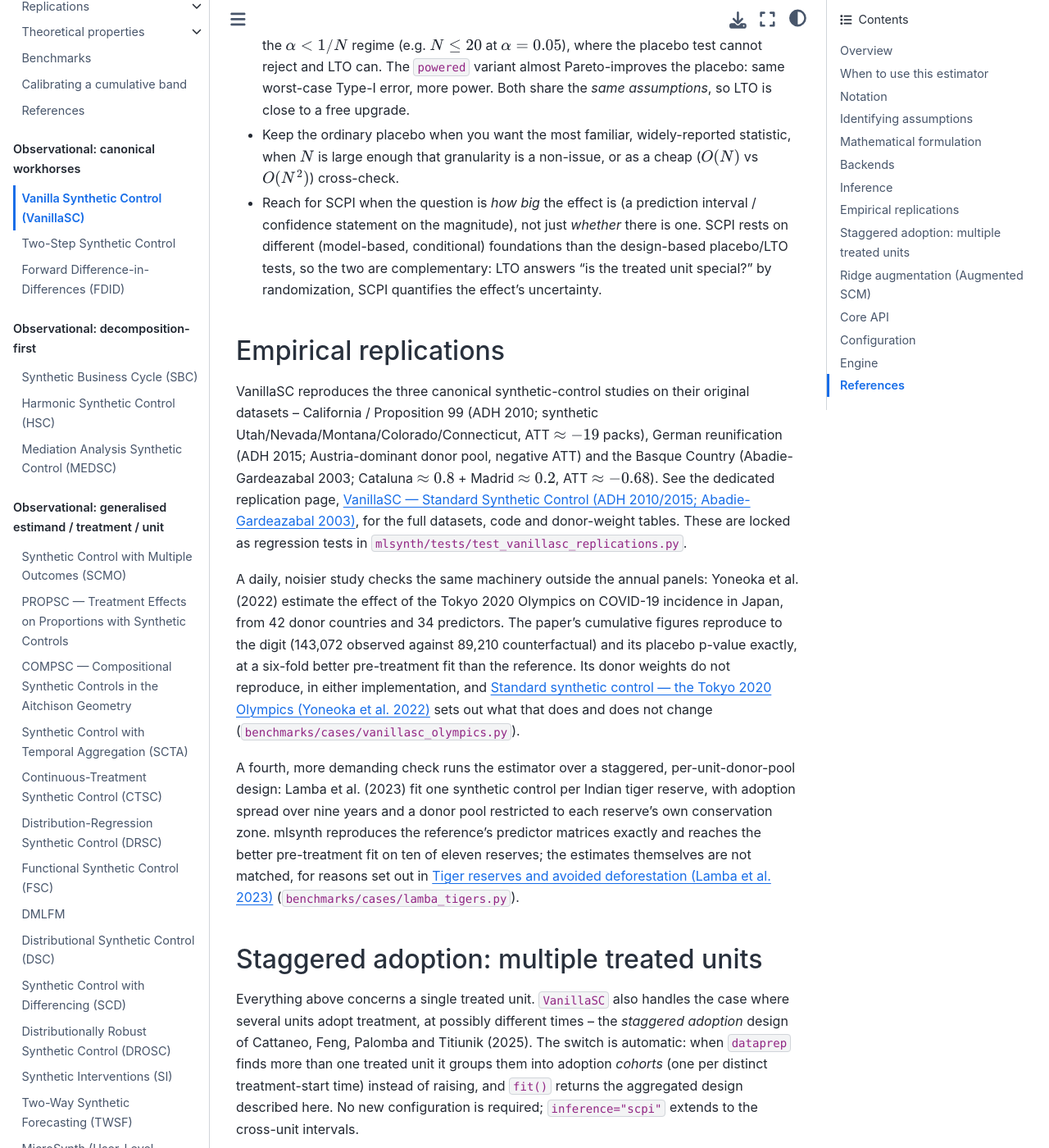
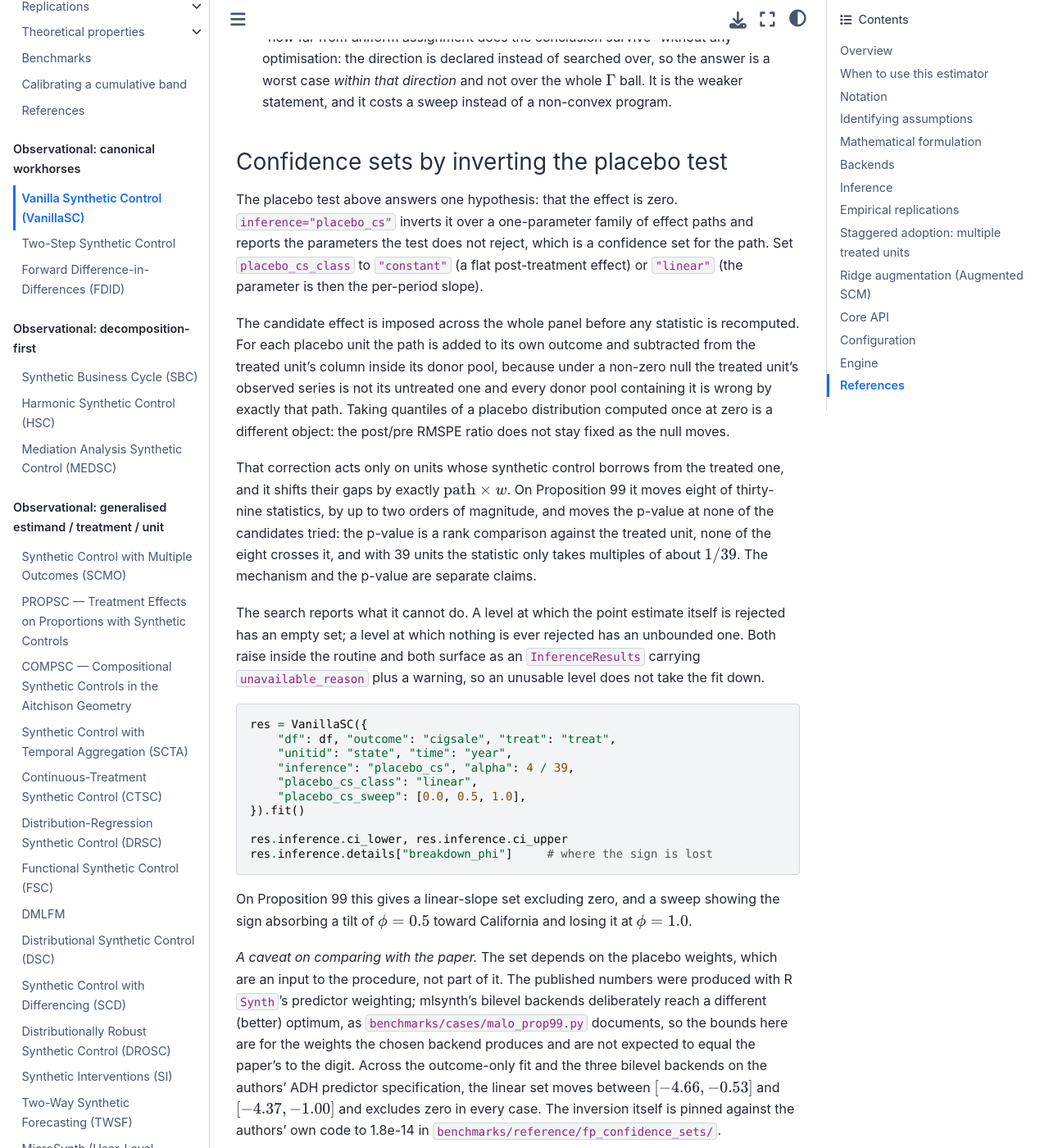
Before and after one commit to jgreathouse9/mlsynth, a Sphinx documentation site: the page built from docs/vanillasc.rst, in a window 1280 px wide and 1400 px high, scrolled down 27085 px. Shown: the whole window at 82% size. Built offline with Sphinx 7.4.7 and the Sphinx Book theme 1.1.4, drawn with Linux system fonts in a browser that asks for light colours; pages that are not in the unit, such as notebooks, are missing from menus; some of the changed text lies outside the part shown.

Commit message:
docs: the placebo-inverted confidence set, and what it cannot be compared to
Replaces the standing "not yet implemented" note on the Rosenbaum Gamma with
what inference="placebo_cs" actually delivers: the same question answered by a
declared direction and a sweep instead of a non-convex program, which is the
weaker statement and says so.

Adds the section for the confidence set itself -- the two effect classes, the
panel-wide imposition of the null and why quantiles of a fixed placebo
distribution are a different object, the discreteness that keeps the p-value
from moving when the imposition does, and the two ways the search reports that
it has no set to give.

The caveat is the part that took the measuring. The set depends on the placebo
weights, which are an input to the procedure. The published numbers came from
Synth's predictor weighting, and no mlsynth backend reproduces it: on the
authors' own ADH specification, malo returns Utah 0.398 and mscmt 0.404 against
ADH's published 0.334, because both deliberately reach the global bilevel
optimum that benchmarks/cases/malo_prop99.py exists to document Synth missing.
CRAN is unreachable from this environment -- four mirrors refused -- so Synth
itself cannot be installed to settle it.

What can be said instead is measured and is in the page: across the
outcome-only fit and all three bilevel backends on the authors' specification,
the linear set moves between [-4.66, -0.53] and [-4.37, -1.00] and excludes
zero in every one. The weights move a lot and the conclusion does not.

build_inputs_adh.py is staged alongside so the specification is reproducible
and a future run with Synth available can close the comparison.

Refs #552

Co-Authored-By: Claude Opus 5 <noreply@anthropic.com>
Claude-Session: https://claude.ai/code/session_01SoqPWPcpAcqUy8PQa5PocM

```diff
--- a/docs/vanillasc.rst
+++ b/docs/vanillasc.rst
@@ -1340,8 +1340,80 @@ assignment assumption is where care is needed.
   :math:`\alpha`. In the paper, Prop 99 tolerates :math:`\Gamma \approx 1.4`
   (robust) while German reunification flips at only :math:`\Gamma \approx 1.1`
   (fragile). The weighted p-value and :math:`\Gamma` search require solving a
-  non-convex (NP-hard) quadratic program and are not yet implemented in
+  non-convex (NP-hard) quadratic program and are not implemented in
   ``VanillaSC``; the uniform-assignment naive/powered p-values are.
+
+  A cheaper form of the same question is available through
+  ``inference="placebo_cs"``. Firpo and Possebom (2018) reweight the rank
+  p-value by :math:`\pi \propto \exp(\phi v)`, where :math:`v` is a 0/1 vector
+  the analyst declares, naming the units the design might have favoured.
+  Sweeping :math:`\phi` upward and watching where the confidence set first
+  admits zero answers "how far from uniform assignment does the conclusion
+  survive" without any optimisation: the direction is declared instead of
+  searched over, so the answer is a worst case *within that direction* and not
+  over the whole :math:`\Gamma` ball. It is the weaker statement, and it costs a
+  sweep instead of a non-convex program.
+
+Confidence sets by inverting the placebo test
+^^^^^^^^^^^^^^^^^^^^^^^^^^^^^^^^^^^^^^^^^^^^^
+
+The placebo test above answers one hypothesis: that the effect is zero.
+``inference="placebo_cs"`` inverts it over a one-parameter family of effect
+paths and reports the parameters the test does not reject, which is a
+confidence set for the path. Set ``placebo_cs_class`` to ``"constant"`` (a flat
+post-treatment effect) or ``"linear"`` (the parameter is then the per-period
+slope).
+
+The candidate effect is imposed across the whole panel before any statistic is
+recomputed. For each placebo unit the path is added to its own outcome and
+subtracted from the treated unit's column inside its donor pool, because under
+a non-zero null the treated unit's observed series is not its untreated one and
+every donor pool containing it is wrong by exactly that path. Taking quantiles
+of a placebo distribution computed once at zero is a different object: the
+post/pre RMSPE ratio does not stay fixed as the null moves.
+
+That correction acts only on units whose synthetic control borrows from the
+treated one, and it shifts their gaps by exactly :math:`\text{path} \times w`.
+On Proposition 99 it moves eight of thirty-nine statistics, by up to two orders
+of magnitude, and moves the p-value at none of the candidates tried: the
+p-value is a rank comparison against the treated unit, none of the eight
+crosses it, and with 39 units the statistic only takes multiples of about
+:math:`1/39`. The mechanism and the p-value are separate claims.
+
+The search reports what it cannot do. A level at which the point estimate
+itself is rejected has an empty set; a level at which nothing is ever rejected
+has an unbounded one. Both raise inside the routine and both surface as an
+``InferenceResults`` carrying ``unavailable_reason`` plus a warning, so an
+unusable level does not take the fit down.
+
+.. code-block:: python
+
+   res = VanillaSC({
+       "df": df, "outcome": "cigsale", "treat": "treat",
+       "unitid": "state", "time": "year",
+       "inference": "placebo_cs", "alpha": 4 / 39,
+       "placebo_cs_class": "linear",
+       "placebo_cs_sweep": [0.0, 0.5, 1.0],
+   }).fit()
+
+   res.inference.ci_lower, res.inference.ci_upper
+   res.inference.details["breakdown_phi"]     # where the sign is lost
+
+On Proposition 99 this gives a linear-slope set excluding zero, and a sweep
+showing the sign absorbing a tilt of :math:`\phi = 0.5` toward California and
+losing it at :math:`\phi = 1.0`.
+
+*A caveat on comparing with the paper.* The set depends on the placebo weights,
+which are an input to the procedure, not part of it. The published
+numbers were produced with R ``Synth``'s predictor weighting; mlsynth's bilevel
+backends deliberately reach a different (better) optimum, as
+``benchmarks/cases/malo_prop99.py`` documents, so the bounds here are for the
+weights the chosen backend produces and are not expected to equal the paper's
+to the digit. Across the outcome-only fit and the three bilevel backends on the
+authors' ADH predictor specification, the linear set moves between
+:math:`[-4.66, -0.53]` and :math:`[-4.37, -1.00]` and excludes zero in every
+case. The inversion itself is pinned against the authors' own code to 1.8e-14
+in ``benchmarks/reference/fp_confidence_sets/``.
 
 Choosing among placebo, LTO, and SCPI
 ^^^^^^^^^^^^^^^^^^^^^^^^^^^^^^^^^^^^^^
```
Also changed, not shown: 1 other file.
